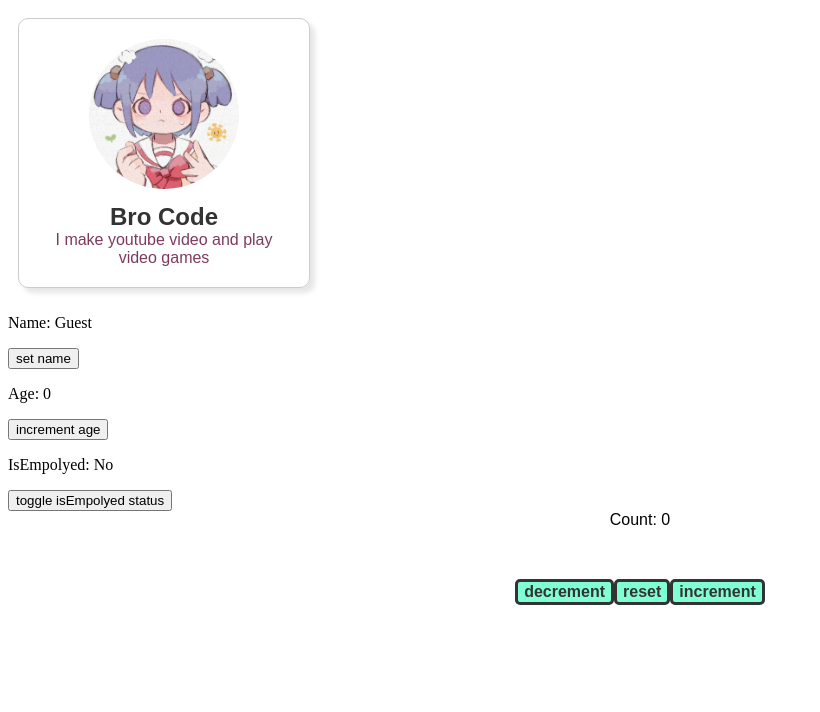
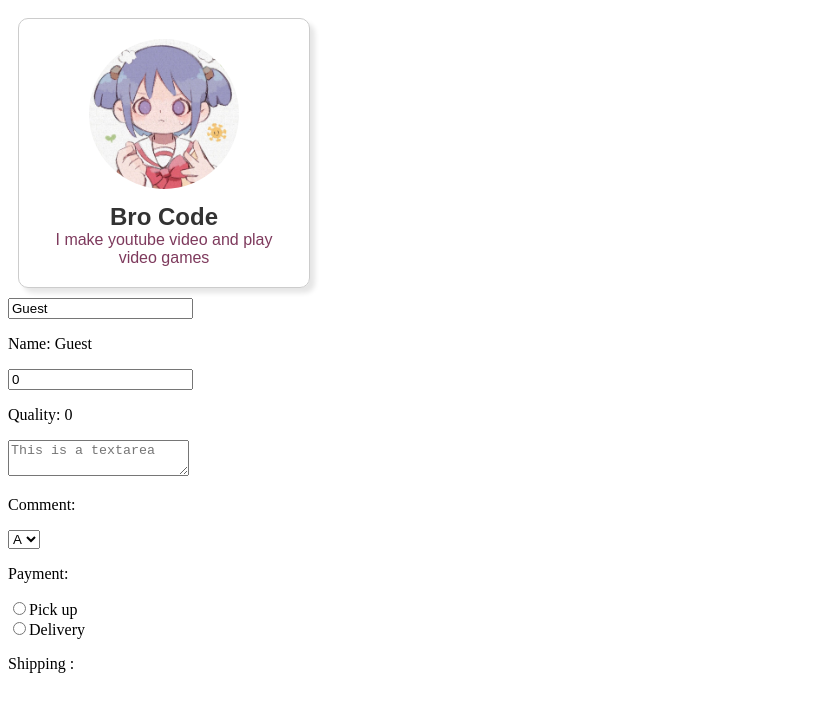
Before and after one commit to W5oar96/jst4note, a React (Vite) app in the folder Notes/website/my-react-app/: page / in a window 1280 px wide. Shown: the top 712 px of the page, without its empty margins (0-820 px from the left). Built offline with nearby package versions, Linux system fonts and the light colour scheme.

Commit message:
add file chapter9 onChange event handler

```diff
--- a/Notes/website/my-react-app/src/App.jsx
+++ b/Notes/website/my-react-app/src/App.jsx
@@ -2,14 +2,14 @@ import Card from "./Card.jsx";
 import ProfilePicture from "./ProfilePicture.jsx";
 import MyComponent from "./MyComponent.jsx";
 import Counter from "./Counter.jsx";
+import MyComponent1 from "./MyComponent1.jsx";
 
 function App() {
 
     return(
     <>
       <Card />
-      <MyComponent />
-      <Counter />
+      <MyComponent1 />
     </>
   )
 }
--- /dev/null
+++ b/Notes/website/my-react-app/src/MyComponent1.jsx
@@ -0,0 +1,69 @@
+import React,{useState} from "react";
+
+function MyComponent1() {
+
+    const [name, setName] = useState("Guest");
+    const [quality, setQuality] = useState(0);
+    const [comment, setComment] = useState();
+    const [payment, setPayment] = useState();
+    const [shipping, setShipping] = useState();
+
+    function handleNameChange(event) {
+        setName(event.target.value)
+    }
+
+    function handleQualityChange(event) {
+        setQuality(event.target.value)
+    }
+
+    function handleCommentChange(event) {
+        setComment(event.target.value)
+    }
+
+    function handlePaymentChange(event) {
+        setPayment(event.target.value)
+    }
+
+    function handleShippingChange(event) {
+        setShipping(event.target.value)
+    }
+
+    return(
+        <div>
+            <input value={name} onChange={handleNameChange} />
+            <p>Name: {name}</p>
+
+            <input value={quality} onChange={handleQualityChange} type="number"/>
+            <p>Quality: {quality}</p>
+
+            <textarea value={comment} onChange={handleCommentChange}
+            placeholder="This is a textarea"/>
+            <p>Comment: {comment}</p>
+
+            <select value={payment} onChange={handlePaymentChange}>
+                <option value="A">A</option>
+                <option value="B">B</option>
+                <option value="C">C</option>
+                <option value="D">D</option>
+            </select>
+            <p>Payment: {payment}</p>
+
+            <label>
+            <input type="radio" value="Pick up"
+                        checked={shipping === "Pick up"}
+                        onChange={handleShippingChange} />
+                Pick up
+            </label>
+            <br/>
+            <label>
+                <input type="radio" value="Delivery"
+                        checked={shipping === "Delivery"}
+                        onChange={handleShippingChange} />
+                Delivery
+            </label>
+            <p>Shipping : {shipping}</p>
+        </div>
+    )
+
+}
+export default MyComponent1
```
